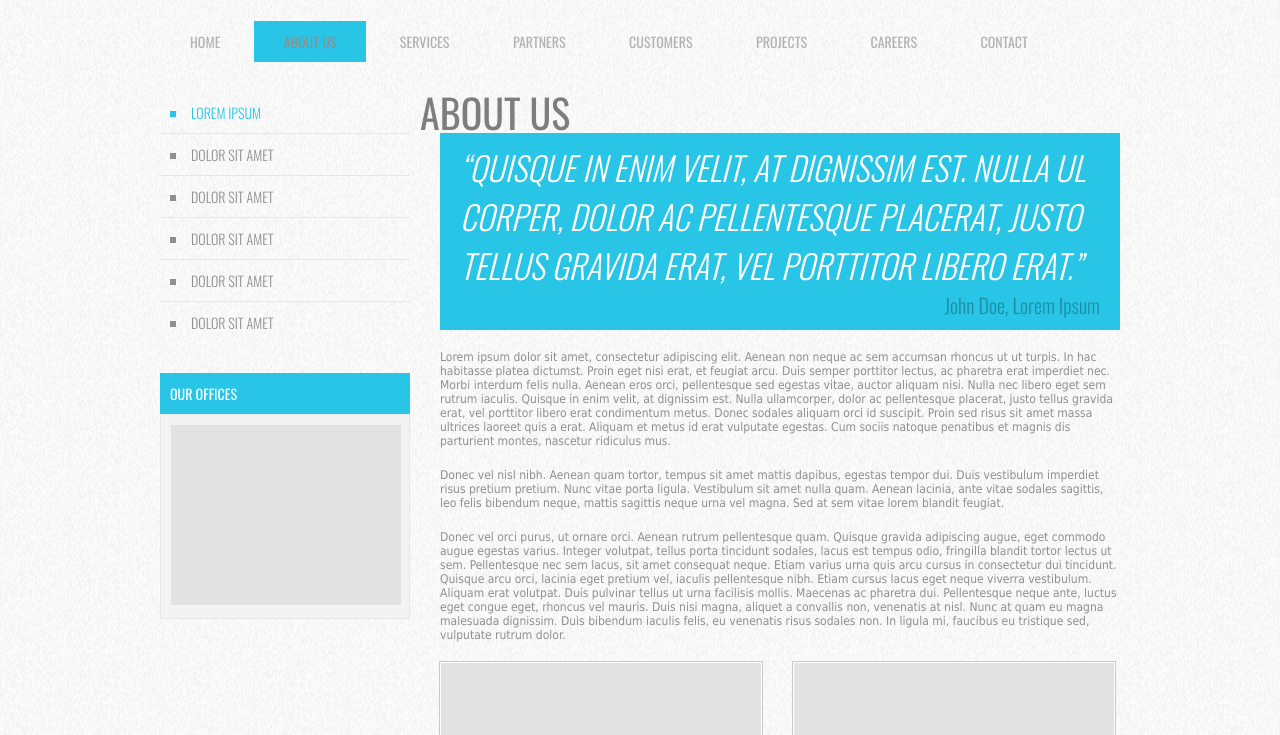
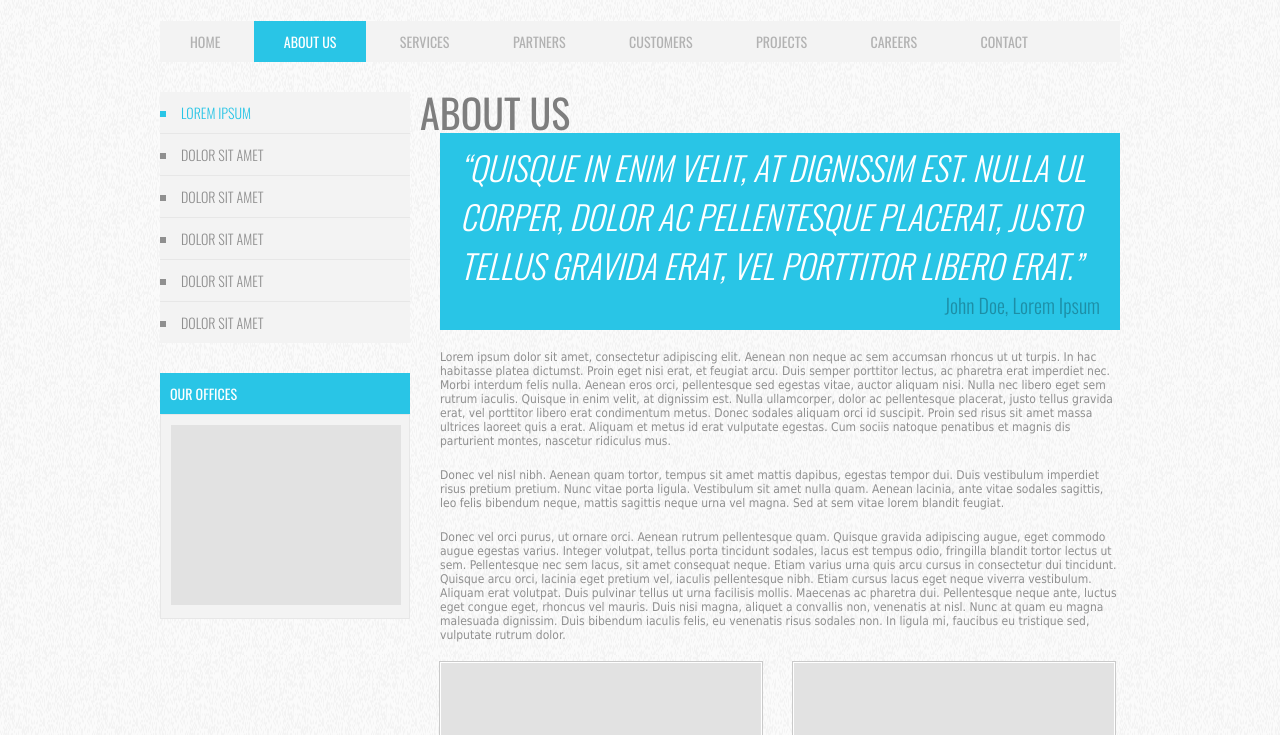
Before and after one commit to skryvets/markup_whitesquare, a plain HTML site: page index.html in a window 1280 px wide. Shown: the part 65-800 px from the top of the page. Drawn offline with nearby package versions, Linux system fonts and the light colour scheme.

Commit message:
Fixed menu.

```diff
--- a/css/style.css
+++ b/css/style.css
@@ -51,26 +51,38 @@
 nav ul {
     margin: 0;
     padding: 0;
+    background: #f3f3f3;
 }
 
 nav li {
     list-style-position: inside;
     font: 14px 'Oswald', sans-serif;
-    padding: 10px;
+    padding: 10px 0 10px 0;
 }
 
 .top-menu li {
     display: inline-block;
+}
+
+.top-menu li.active {
+    background: #29c5e6;
+    padding: 10px 30px;
+    margin: 0;
+    color: #ffffff;
+}
+
+.top-menu a {
+    color: #b2b2b2;
+}
+
+.top-menu li a {
     padding: 10px 30px;
     margin: 0;
 }
 
-.top-menu li.active {
+.top-menu li a:hover {
     background: #29c5e6;
-}
-
-.top-menu a {
-    color: #b2b2b2;
+    color: #ffffff;
 }
 
 #heading {
--- a/index.html
+++ b/index.html
@@ -46,7 +46,7 @@
             </ul>
         </nav>
         <h2>OUR OFFICES</h2>
-        <p><img src="/images/sample.png" width="230" height="180" alt="Our offices"></p>
+        <p><img src="../images/sample.png" width="230" height="180" alt="Our offices"></p>
     </aside>
     <section>
         <blockquote>
```
